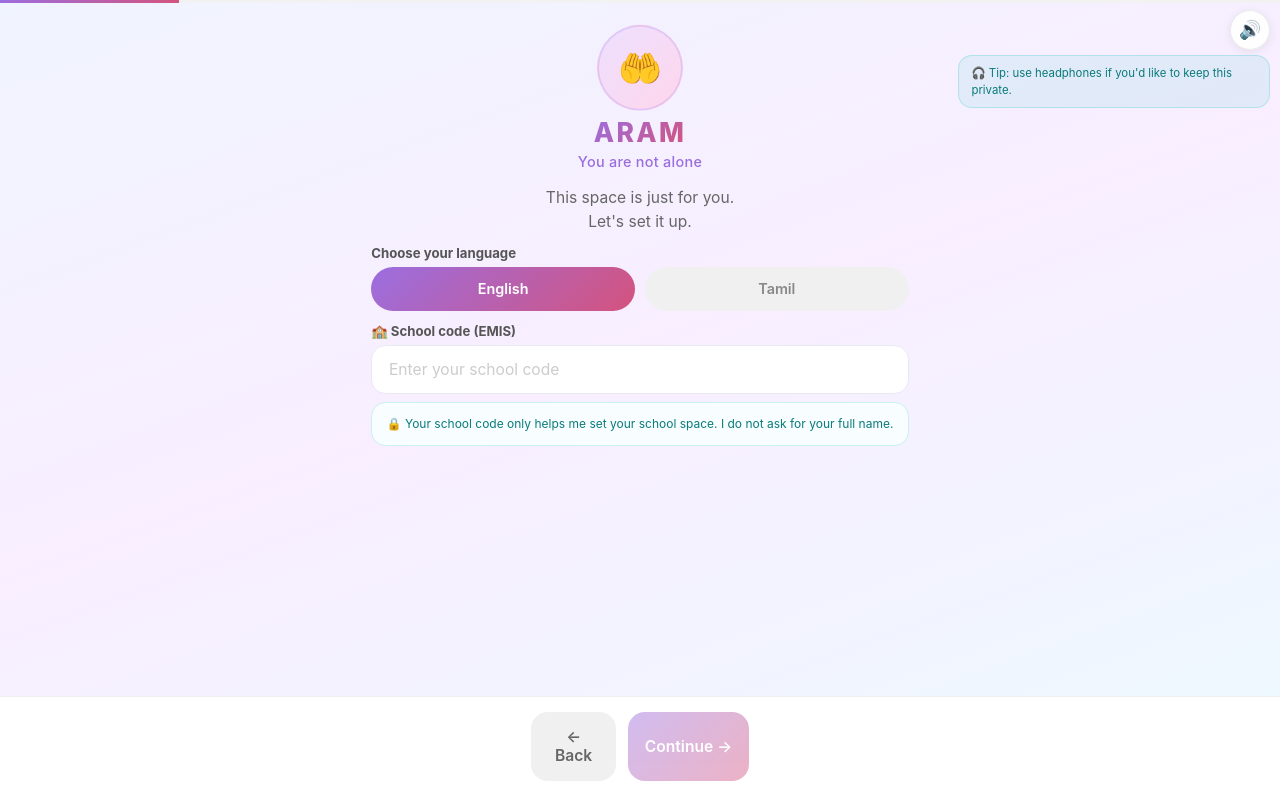
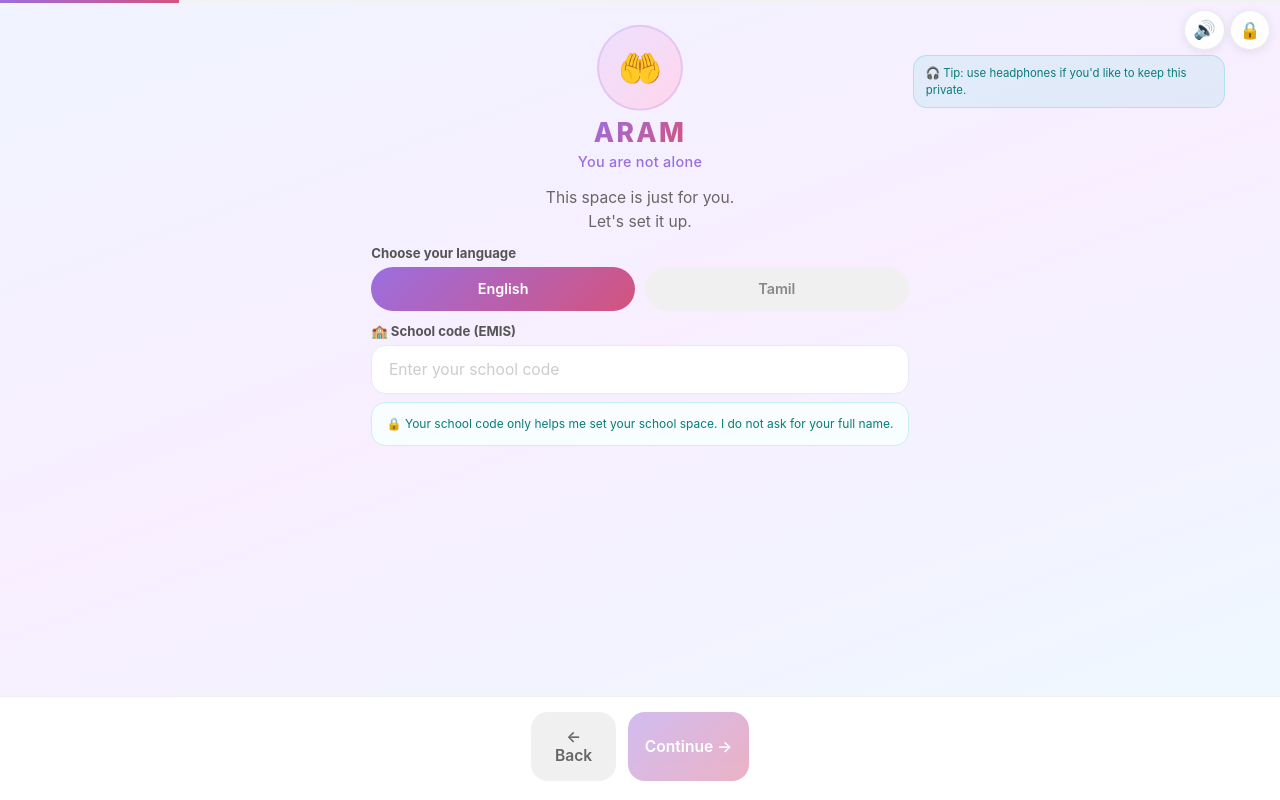
Before and after one commit to krishnaditi/ARAM, a React (Vite) app: page /welcome in a window 1280 px wide. Both pictures are taken after a click on the button 640 px from the left and 416 px from the top of the page. Built offline with nearby package versions, Linux system fonts and the light colour scheme; no server answers.

Commit message:
feat(onboarding): add back and logout controls to every screen
Every screen now has a way out: a header lock icon locks the app (or
abandons an in-progress signup) and a back control returns to the
previous step, wherever the previous screen didn't already have one.

```diff
--- a/src/components/Screen.tsx
+++ b/src/components/Screen.tsx
@@ -1,24 +1,42 @@
 import type { ReactNode } from 'react'
+import { useTranslation } from 'react-i18next'
 import VoiceControls from './VoiceControls'
 import { useAutoSpeak } from '../speech/useSpeak'
+import { useLogout } from '../lib/useLogout'
 
 interface ScreenProps {
   /** 0–100 progress bar. Omit to hide the bar. */
   progress?: number
   footer?: ReactNode
   children: ReactNode
+  /** Hides the header Logout control. Only S01 (nothing to log out of yet) sets this. */
+  hideLogout?: boolean
 }
 
 /** The device-framed app column: progress bar, scrollable body, sticky footer. */
-export default function Screen({ progress, footer, children }: ScreenProps) {
+export default function Screen({ progress, footer, children, hideLogout }: ScreenProps) {
   // Every screen renders <Screen>, so voice is driven from the route map in spokenKeys.ts
-  // rather than wired into each screen by hand.
+  // rather than wired into each screen by hand. Logout works the same way, so every screen
+  // gets it without having to wire it in individually.
   useAutoSpeak()
+  const { t } = useTranslation()
+  const onLogout = useLogout()
 
   return (
     <div className="app-shell">
       <div className="app-screen">
         <VoiceControls />
+        {!hideLogout && (
+          <button
+            type="button"
+            className="logout-icon-btn"
+            onClick={onLogout}
+            aria-label={t('common.logout')}
+            title={t('common.logout')}
+          >
+            🔒
+          </button>
+        )}
         {progress !== undefined && (
           <div className="app-progress">
             <div className="app-progress-fill" style={{ width: `${progress}%` }} />
--- a/src/i18n/en.json
+++ b/src/i18n/en.json
@@ -16,7 +16,8 @@
     "friend": "Friend",
     "home": "Home",
     "logout": "Logout",
-    "logoutConfirm": "Lock your space? You'll need your PIN to come back in."
+    "logoutConfirm": "Lock your space? You'll need your PIN to come back in.",
+    "startOverConfirm": "Leave setup and start over? What you've entered so far won't be saved."
   },
   "s01": {
     "greetingLine": "{{greeting}}, {{name}}!",
--- a/src/i18n/ta.json
+++ b/src/i18n/ta.json
@@ -16,7 +16,8 @@
     "friend": "நண்பரே",
     "home": "முகப்பு",
     "logout": "வெளியேறு",
-    "logoutConfirm": "உங்கள் இடத்தைப் பூட்டவா? மீண்டும் வர உங்கள் PIN தேவைப்படும்."
+    "logoutConfirm": "உங்கள் இடத்தைப் பூட்டவா? மீண்டும் வர உங்கள் PIN தேவைப்படும்.",
+    "startOverConfirm": "அமைப்பை விட்டு மீண்டும் தொடங்கவா? இதுவரை உள்ளிட்டவை சேமிக்கப்படாது."
   },
   "s01": {
     "greetingLine": "{{greeting}}, {{name}}!",
--- /dev/null
+++ b/src/lib/useLogout.ts
@@ -0,0 +1,30 @@
+import { useNavigate } from 'react-router-dom'
+import { useTranslation } from 'react-i18next'
+import { ROUTES } from '../flow'
+import { useOnboarding } from '../state/onboardingStore'
+
+/**
+ * Shared "Logout" behavior, rendered once from <Screen> so every screen gets it for free.
+ * A fully unlocked account locks and returns to PIN entry (matches the old S10-only
+ * logout). An account still mid-onboarding (no PIN unlock yet) has nothing to lock, so
+ * this abandons the in-progress draft and starts over from S01 instead.
+ */
+export function useLogout(): () => void {
+  const nav = useNavigate()
+  const { t } = useTranslation()
+  const unlocked = useOnboarding((s) => s.unlocked)
+  const logout = useOnboarding((s) => s.logout)
+  const reset = useOnboarding((s) => s.reset)
+
+  return () => {
+    if (unlocked) {
+      if (!window.confirm(t('common.logoutConfirm'))) return
+      logout()
+      nav(ROUTES.login)
+    } else {
+      if (!window.confirm(t('common.startOverConfirm'))) return
+      reset()
+      nav(ROUTES.welcome)
+    }
+  }
+}
--- a/src/screens/S01Welcome.tsx
+++ b/src/screens/S01Welcome.tsx
@@ -19,7 +19,7 @@ export default function S01Welcome() {
   )
 
   return (
-    <Screen progress={progressFor(ROUTES.welcome)} footer={footer}>
+    <Screen progress={progressFor(ROUTES.welcome)} footer={footer} hideLogout>
       <div className="bg-home">
        <div className="content-col">
         <div
--- a/src/screens/S10Home.tsx
+++ b/src/screens/S10Home.tsx
@@ -63,8 +63,17 @@ export default function S10Home() {
   ]
 
   return (
-    <Screen>
+    <Screen hideLogout>
       <div className="bg-home">
+        <button
+          type="button"
+          className="back-icon-btn"
+          onClick={() => nav(-1)}
+          aria-label={t('common.back')}
+          title={t('common.back')}
+        >
+          ←
+        </button>
         <div className="content-col">
         <div className="ret-header sc-anim-1">
           <div className="ret-avatar">{avatarInitial}</div>
--- a/src/screens/S11Reoffer.tsx
+++ b/src/screens/S11Reoffer.tsx
@@ -36,6 +36,15 @@ export default function S11Reoffer() {
   return (
     <Screen footer={footer}>
       <div className="bg-soft">
+        <button
+          type="button"
+          className="back-icon-btn"
+          onClick={() => nav(-1)}
+          aria-label={t('common.back')}
+          title={t('common.back')}
+        >
+          ←
+        </button>
         <div className="sc">
           <div className="aram-logo-wrap sc-anim-1" style={{ marginBottom: 0 }}>
             <div className="aram-logo-circle sc-float" style={{ fontSize: '2.6rem' }}>
--- a/src/styles/globals.css
+++ b/src/styles/globals.css
@@ -139,10 +139,63 @@ button {
    The mute control sits in the frame itself rather than in any screen's layout, so it
    is reachable in one tap from wherever a child is standing when they need silence —
    this app gets used in classrooms, so that is a privacy control, not a preference. */
+/* ── Logout (header) ──────────────────────────────────────────────────────────
+   Rendered from <Screen> on every screen except S01 (nothing to log out of yet), so it
+   always sits in the same top-right corner regardless of which screen is active. */
+.logout-icon-btn {
+  position: absolute;
+  top: calc(0.8rem + env(safe-area-inset-top));
+  right: 0.8rem;
+  z-index: 21;
+  width: 3.4rem;
+  height: 3.4rem;
+  border-radius: 50%;
+  border: 1px solid rgba(0, 0, 0, 0.08);
+  background: rgba(255, 255, 255, 0.92);
+  box-shadow: 0 2px 10px rgba(0, 0, 0, 0.08);
+  font-size: 1.4rem;
+  line-height: 1;
+  cursor: pointer;
+  display: flex;
+  align-items: center;
+  justify-content: center;
+  backdrop-filter: blur(6px);
+}
+.logout-icon-btn:hover {
+  opacity: 0.85;
+}
+
+/* ── Back (header, top-left) ──────────────────────────────────────────────────
+   Used on screens with no natural spot in the footer for a Back button (S10 home,
+   S11 re-offer) — a floating twin of .logout-icon-btn on the opposite corner. */
+.back-icon-btn {
+  position: absolute;
+  top: calc(0.8rem + env(safe-area-inset-top));
+  left: 0.8rem;
+  z-index: 21;
+  width: 3.4rem;
+  height: 3.4rem;
+  border-radius: 50%;
+  border: 1px solid rgba(0, 0, 0, 0.08);
+  background: rgba(255, 255, 255, 0.92);
+  box-shadow: 0 2px 10px rgba(0, 0, 0, 0.08);
+  font-size: 1.4rem;
+  line-height: 1;
+  cursor: pointer;
+  display: flex;
+  align-items: center;
+  justify-content: center;
+  backdrop-filter: blur(6px);
+}
+.back-icon-btn:hover {
+  opacity: 0.85;
+}
+
 .voice-toggle {
   position: absolute;
   top: calc(0.8rem + env(safe-area-inset-top));
-  right: 0.8rem;
+  /* Shifted left of .logout-icon-btn, which always claims the corner slot. */
+  right: 4.6rem;
   z-index: 20;
   width: 3.4rem;
   height: 3.4rem;
@@ -166,7 +219,7 @@ button {
 .voice-hint {
   position: absolute;
   top: calc(4.6rem + env(safe-area-inset-top));
-  right: 0.8rem;
+  right: 4.6rem;
   z-index: 20;
   max-width: 26rem;
   padding: 0.7rem 1rem;
```
